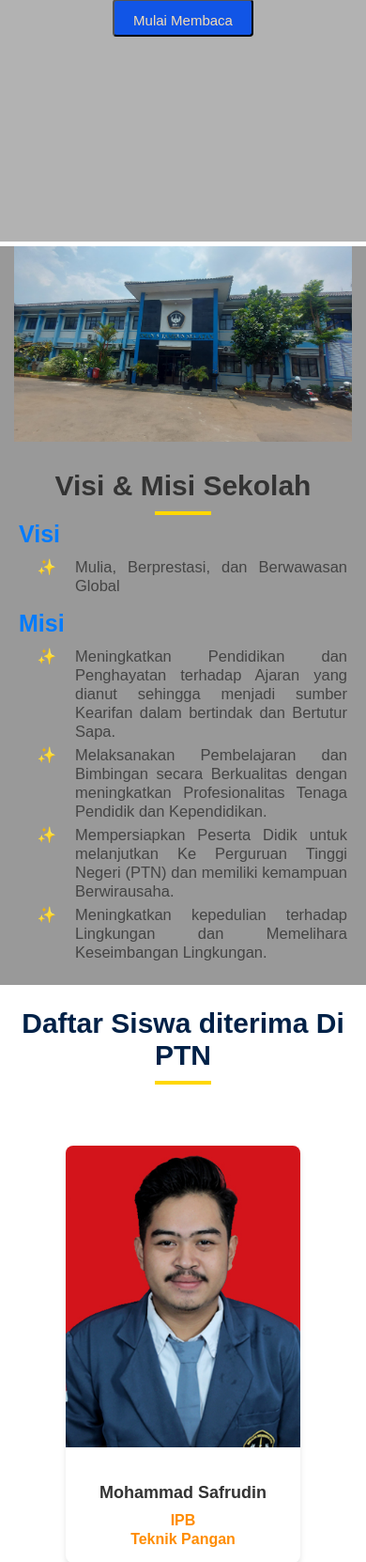
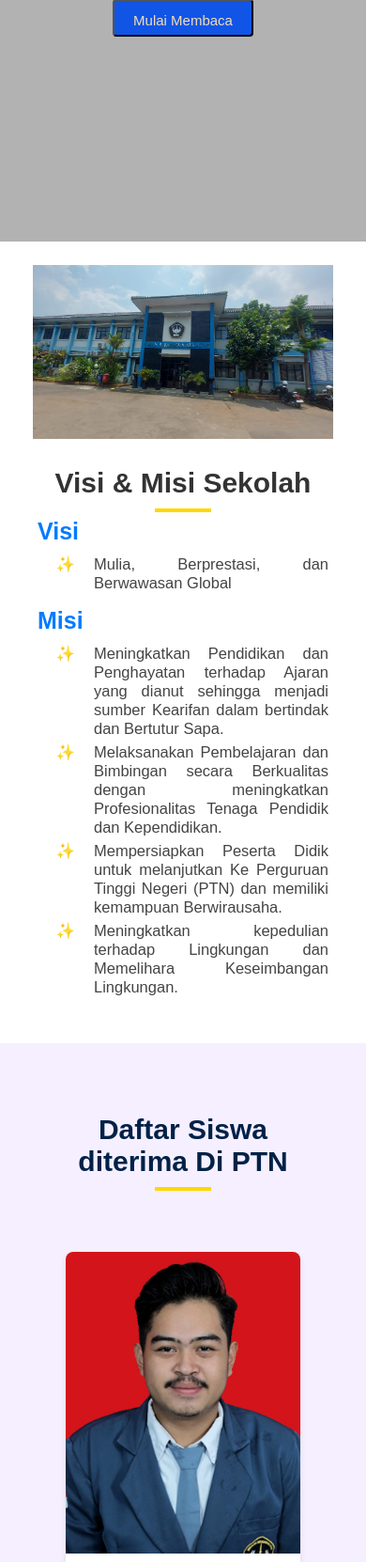
Before and after one commit to yogsky666/web_sekolah, a PHP site: page / in a window 390 px wide. Shown: the part 587-2249 px from the top of the page at 94% size. Run offline with PHP 8.4, Linux system fonts and the light colour scheme.

Commit message:
Update 301224

```diff
--- a/index.html
+++ b/index.html
@@ -106,7 +106,7 @@
                 </div>
                 <div class="intro">
                     <p>
-                        <a href="" class="tombol">Selengkapnya</a>
+                        <a href="#" class="tombol">Selengkapnya</a>
                     </p>
                 </div>
             </section>
@@ -205,9 +205,59 @@
                     </div>
                 </div>
             </section>
+            <section class="eskul">
+                <h2>Ekstrakurikuler</h2>
+                <div class="container5">
+                    <div class="box">
+                        <div class="kartu-box">
+                            <img src="asset/reading.png" class="icone"></i>
+                            <div class="texxx">
+                                <h3>OSIS</h3>
+                                <span>Organisasi Intra Sekolah</span>
+                            </div>
+                        </div>
+                    </div>
+                    <div class="box">
+                        <div class="kartu-box">
+                            <img src="asset/reading.png" class="icone"></i>
+                            <div class="texxx">
+                                <h3>OSIS</h3>
+                                <span>Organisasi Intra Sekolah</span>
+                            </div>
+                        </div>
+                    </div>
+                    <div class="box">
+                        <div class="kartu-box">
+                            <img src="asset/reading.png" class="icone"></i>
+                            <div class="texxx">
+                                <h3>OSIS</h3>
+                                <span>Organisasi Intra Sekolah</span>
+                            </div>
+                        </div>
+                    </div>
+                    <div class="box">
+                        <div class="kartu-box">
+                            <img src="asset/reading.png" class="icone"></i>
+                            <div class="texxx">
+                                <h3>OSIS</h3>
+                                <span>Organisasi Intra Sekolah</span>
+                            </div>
+                        </div>
+                    </div>
+                    <div class="box">
+                        <div class="kartu-box">
+                            <img src="asset/reading.png" class="icone"></i>
+                            <div class="texxx">
+                                <h3>OSIS</h3>
+                                <span>Organisasi Intra Sekolah</span>
+                            </div>
+                        </div>
+                    </div>
+                </div>
+            </section>
             <section class="hubungikami">
                 <div class="container4">
-                    <h2>Visi & Misi Sekolah</h2>
+                    <h2>Hubungi Kami</h2>
                     <div class="wrapper">
                         <div class="maps">
                             <h3>Lokasi Kami</h3>
@@ -237,6 +287,9 @@
                     </div>
                 </div>
             </section>
+            <footer>
+
+            </footer>
         </main>
     </div>
     <script src="https://code.jquery.com/jquery-3.7.1.min.js"
--- a/style.css
+++ b/style.css
@@ -164,11 +164,12 @@ body {
 }
 
 .visimisi{
-    background-color: #999;
+    background-color: #FFFFFF;
 }
 .container1 {
     display: flex;
     max-width: 1200px;
+    padding: 20px;
     overflow: hidden;
 }
 
@@ -214,16 +215,20 @@ body {
 
 
 
-/*tenaga pendidik*/
+/*penerima jalur PTN*/
 
 body {
     font-family: Arial, sans-serif;
 }
 
+.ptn {
+    background-color: #F5EFFF;
+    padding-bottom: 50px;
+}
 .container2 {
     text-align: center;
     padding: 20px;
-    max-width: 1100px;
+    max-width: 1200px;
     margin: auto;
     box-sizing: border-box;
 }
@@ -310,6 +315,45 @@ section .intro {
     background: #002147;
     color: #fff;
 }
+
+/*ekstrakurikuler*/
+h2 {
+    color: #002147;
+    position: relative;
+    font-size: 30px;
+    text-align: center;
+    line-height: normal;
+}
+.container5 {
+    display: flex;
+    flex-wrap: wrap;
+    gap: 20px;
+    justify-content: center;
+    padding: 20px;
+}
+.box {
+    background: #fff;
+    border-radius: 8px;
+    overflow: hidden;
+    width: 250px;
+    box-shadow: 0 4px 6px rgba(0, 0, 0, 0.1);
+    transition: transform 0.3s ease;
+}
+.box:hover {
+    transform: translateY(-5px);
+}
+.kartu-box {
+    display: flex;
+    padding: 20px;
+}
+.kartu-box img{
+    width: 80px;
+    height: auto;
+}
+.texxx {
+    margin-left: 20px;
+}
+
 
 /*berita*/
 body {
@@ -484,6 +528,10 @@ body {
         display: grid;
         margin: 5px;
     }
+
+    .ptn {
+        padding: 50px;
+    }
     .textvsms h3 {
         font-size: 25px;
         margin: 0;
```
Also changed, not shown: asset/reading.png (added).
